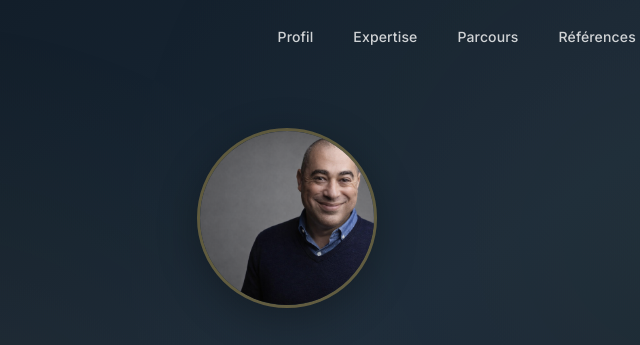
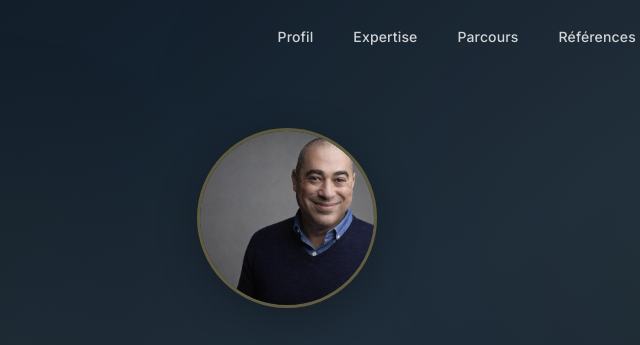
Before and after one commit to jamyl123/jamyl-website, a plain HTML site: page index.html in a window 1280 px wide. Shown: the top 345 px of the page, 353-993 px from the left. Drawn offline with nearby package versions, Linux system fonts and the light colour scheme; a web font is replaced by a local one.

Commit message:
Center face in profile photo circle
Co-Authored-By: Claude Opus 4.6 <noreply@anthropic.com>

```diff
--- a/style.css
+++ b/style.css
@@ -257,7 +257,7 @@ strong {
     height: 180px;
     border-radius: 50%;
     object-fit: cover;
-    object-position: center top;
+    object-position: 55% 15%;
     border: 3px solid rgba(200, 168, 78, 0.4);
     box-shadow: 0 10px 40px rgba(0, 0, 0, 0.3);
 }
```
